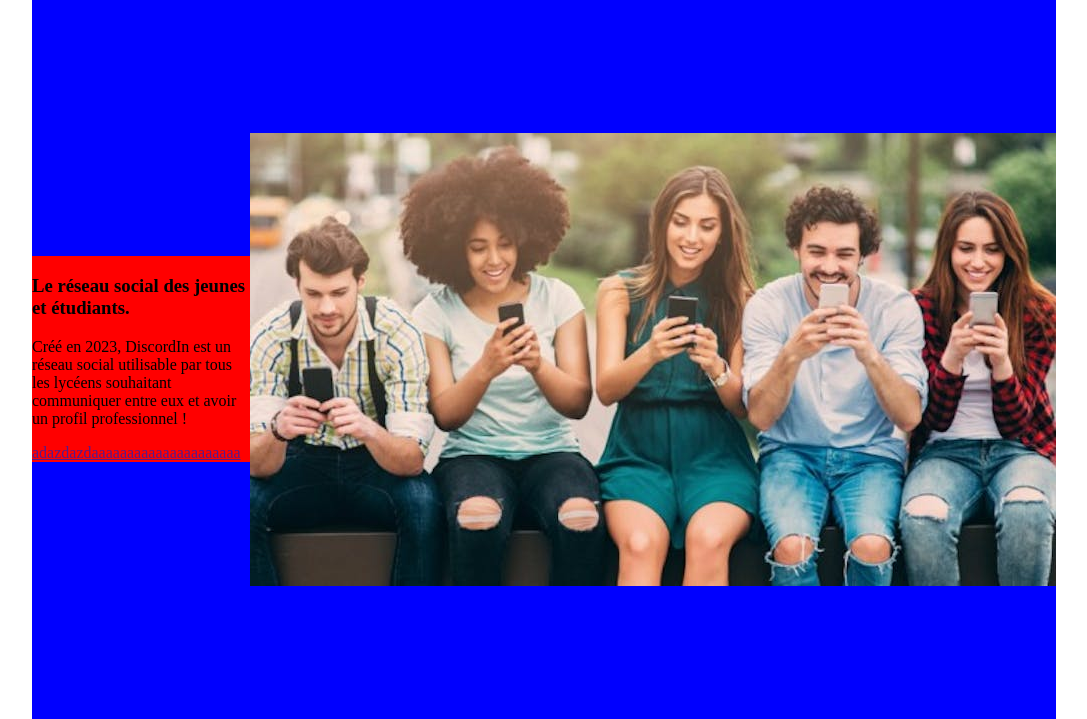
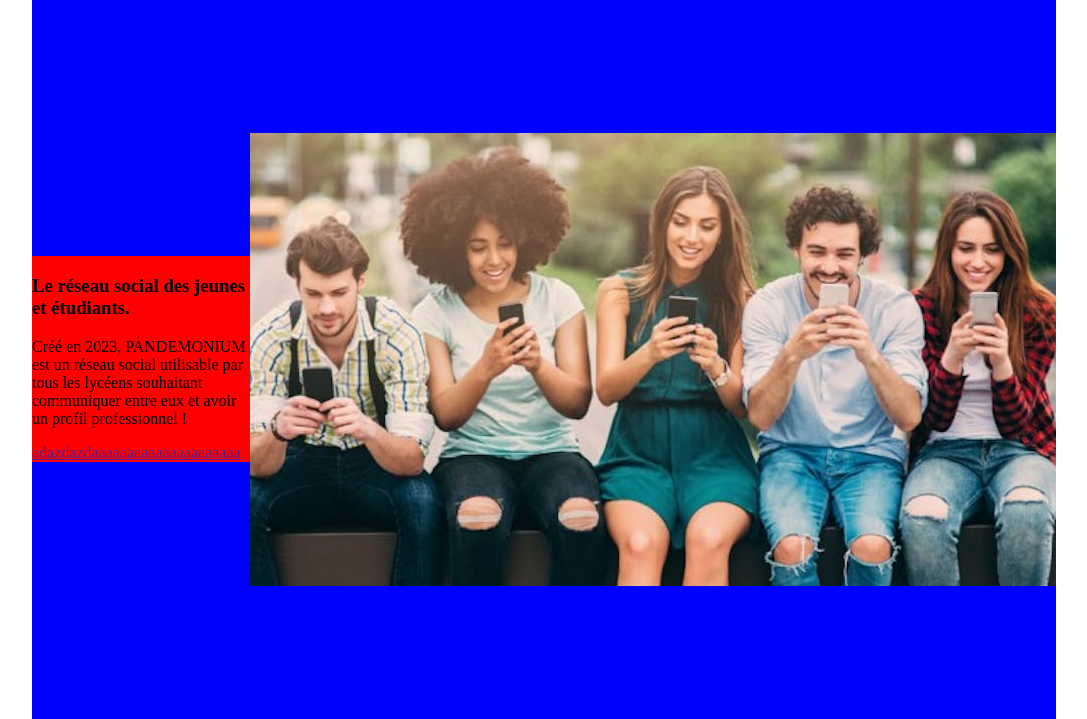
Before and after one commit to tarturr/PANDAMONIUM, a PHP site: page / in a window 1280 px wide. Shown: the part 81-800 px from the top of the page, without its empty margins (96-1183 px from the left). Run offline with PHP 8.4, Linux system fonts and the light colour scheme.

Commit message:
Changing the name of our social network to PANDEMONIUM.

```diff
--- a/header.php
+++ b/header.php
@@ -20,8 +20,8 @@ $placeHolder = new HTMLPlaceholder('header', array(new NavbarDisplay('navbar')))
 <header id="top-page">
     <div class="tool-bar">
         <a class="logo" href="/">
-            <img src="assets/img/logo-no-icon.png" class="logo-text" alt="Logo de DiscordIn sans l'icône">
-            <img src="assets/img/icon.png" class="logo-icon" alt="Icône du logo Discord">
+            <img src="assets/img/logo-no-icon.png" class="logo-text" alt="Logo de PANDEMONIUM sans l'icône">
+            <img src="assets/img/icon.png" class="logo-icon" alt="Icône du logo PANDEMONIUM">
         </a>
 
         <nav id="tools">
--- a/index.php
+++ b/index.php
@@ -3,7 +3,7 @@
 <head>
     <meta charset="UTF-8">
     <meta name="viewport" content="width=device-width, initial-scale=1.0">
-    <title>DiscordIn - Accueil</title>
+    <title>PANDEMONIUM - Accueil</title>
     <link rel="stylesheet" href="assets/css/header-style.css">
     <link rel="stylesheet" href="assets/css/index-style.css">
 </head>
@@ -14,7 +14,7 @@
         <article class="presentation">
             <h1>Le réseau social des jeunes et étudiants.</h1>
             <p>
-                Créé en 2023, DiscordIn est un réseau social utilisable par tous les lycéens souhaitant communiquer
+                Créé en 2023, PANDEMONIUM est un réseau social utilisable par tous les lycéens souhaitant communiquer
                 entre eux et avoir un profil professionnel !
             </p>
 
--- a/login.php
+++ b/login.php
@@ -3,10 +3,10 @@
 <head>
     <meta charset="UTF-8">
     <meta name="viewport" content="width=device-width, initial-scale=1.0">
-    <title>DiscordIn - Connexion</title>
+    <title>PANDEMONIUM - Connexion</title>
 </head>
 <body>
-    <h1>Se connecter à DiscordIn</h1>
+    <h1>Se connecter à PANDEMONIUM</h1>
 
     <form method="POST" action="data_handling/login_data.php" style="display: flex; flex-direction: column; height: 50vh; width: 20vw;">
         <input name="pseudo" type="text" placeholder="Entrez votre pseudo ou votre email" required>
--- a/profil.php
+++ b/profil.php
@@ -3,7 +3,7 @@
 <head>
     <meta charset="UTF-8">
     <meta name="viewport" content="width=device-width, initial-scale=1.0">
-    <title>Modifier le profil - DiscordIn</title>
+    <title>Modifier le profil - PANDEMONIUM</title>
 </head>
 <body>
     <h1>Modifier le profil public</h1>
--- a/register.php
+++ b/register.php
@@ -3,7 +3,7 @@
 <head>
     <meta charset="UTF-8">
     <meta name="viewport" content="width=device-width, initial-scale=1.0">
-    <title>DiscordIn - Inscription</title>
+    <title>PANDEMONIUM - Inscription</title>
 </head>
 <body>
 
--- a/welcome.php
+++ b/welcome.php
@@ -3,7 +3,7 @@
 <head>
     <meta charset="UTF-8">
     <meta name="viewport" content="width=device-width, initial-scale=1.0">
-    <title>DiscordIn - Bienvenue !</title>
+    <title>PANDEMONIUM - Bienvenue !</title>
     <link rel="stylesheet" href="assets/css/header-style.css">
     <link rel="stylesheet" href="assets/css/welcome-style.css">
     <script src="https://kit.fontawesome.com/3198643e95.js" crossorigin="anonymous"></script>
```
Also changed, not shown: README.md.
